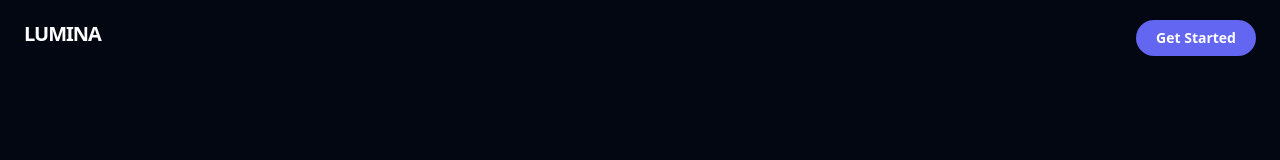
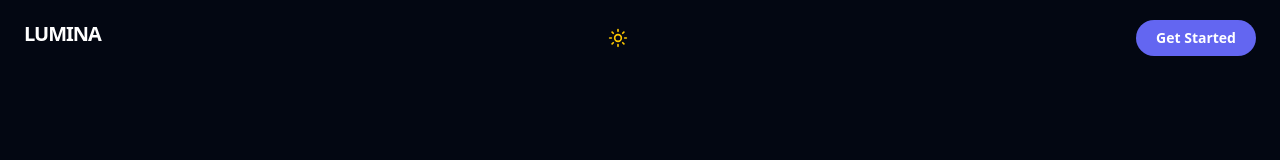
Before and after one commit to Holupeter/Lumina-saas, a Next.js app: page / in a window 1280 px wide. Shown: the top 160 px of the page. Built offline with nearby package versions, Linux system fonts and the light colour scheme.

Commit message:
feat: implement toggle functionality for dark mode

```diff
--- a/package.json
+++ b/package.json
@@ -9,7 +9,9 @@
     "lint": "eslint"
   },
   "dependencies": {
+    "lucide-react": "^0.563.0",
     "next": "16.1.6",
+    "next-themes": "^0.4.6",
     "react": "19.2.3",
     "react-dom": "19.2.3"
   },
--- a/src/app/globals.css
+++ b/src/app/globals.css
@@ -15,8 +15,13 @@
   }
 }
 
-/* Base Styles */
-body {
-  background-color: var(--color-brand-dark);
-  color: white;
+/* Base Styles with Theme Support */
+@layer base {
+  body {
+    @apply bg-white text-slate-900 transition-colors duration-300;
+  }
+
+  .dark body {
+    @apply bg-brand-dark text-white;
+  }
 }
--- a/src/app/layout.tsx
+++ b/src/app/layout.tsx
@@ -1,12 +1,16 @@
 import Navbar from "@/components/NavBar";
+import { ThemeProvider } from "@/components/ThemeProvider";
 import "./globals.css";
+
 
 export default function RootLayout({ children }: { children: React.ReactNode }) {
   return (
-    <html lang="en">
+    <html lang="en" suppressHydrationWarning>
       <body>
-        <Navbar />
-        {children}
+        <ThemeProvider>
+          <Navbar />
+          {children}
+        </ThemeProvider>
       </body>
     </html>
   );
--- a/src/components/NavBar.tsx
+++ b/src/components/NavBar.tsx
@@ -1,5 +1,6 @@
 "use client";
 import { useState, useEffect } from "react";
+import ThemeToggle from "./ThemeToggle";
 
 export default function Navbar() {
   const [scrolled, setScrolled] = useState(false);
@@ -16,6 +17,7 @@ export default function Navbar() {
     }`}>
       <div className="container mx-auto flex justify-between px-6">
         <span className="text-xl font-bold tracking-tighter">LUMINA</span>
+        <ThemeToggle />
         <button className="rounded-full bg-brand-primary px-5 py-2 text-sm font-semibold hover:bg-brand-accent transition">
           Get Started
         </button>
--- /dev/null
+++ b/src/components/ThemeProvider.tsx
@@ -0,0 +1,11 @@
+"use client";
+
+import { ThemeProvider as NextThemesProvider } from "next-themes";
+
+export function ThemeProvider({ children }: { children: React.ReactNode }) {
+  return (
+    <NextThemesProvider attribute="class" defaultTheme="dark">
+      {children}
+    </NextThemesProvider>
+  );
+}
--- /dev/null
+++ b/src/components/ThemeToggle.tsx
@@ -0,0 +1,28 @@
+"use client";
+
+import { useTheme } from "next-themes";
+import { useEffect, useState } from "react";
+import { Moon, Sun } from "lucide-react";
+
+export default function ThemeToggle() {
+  const { theme, setTheme } = useTheme();
+  const [mounted, setMounted] = useState(false);
+
+  // Avoid hydration mismatch by only rendering after mount
+  useEffect(() => setMounted(true), []);
+  if (!mounted) return <div className="h-9 w-9" />;
+
+  return (
+    <button
+      onClick={() => setTheme(theme === "dark" ? "light" : "dark")}
+      className="rounded-lg p-2 transition-colors hover:bg-white/10"
+      aria-label="Toggle Theme"
+    >
+      {theme === "dark" ? (
+        <Sun className="h-5 w-5 text-yellow-400" />
+      ) : (
+        <Moon className="h-5 w-5 text-brand-primary" />
+      )}
+    </button>
+  );
+}
```
Also changed, not shown: 1 other file (tests, documents, lock files or other folders).
